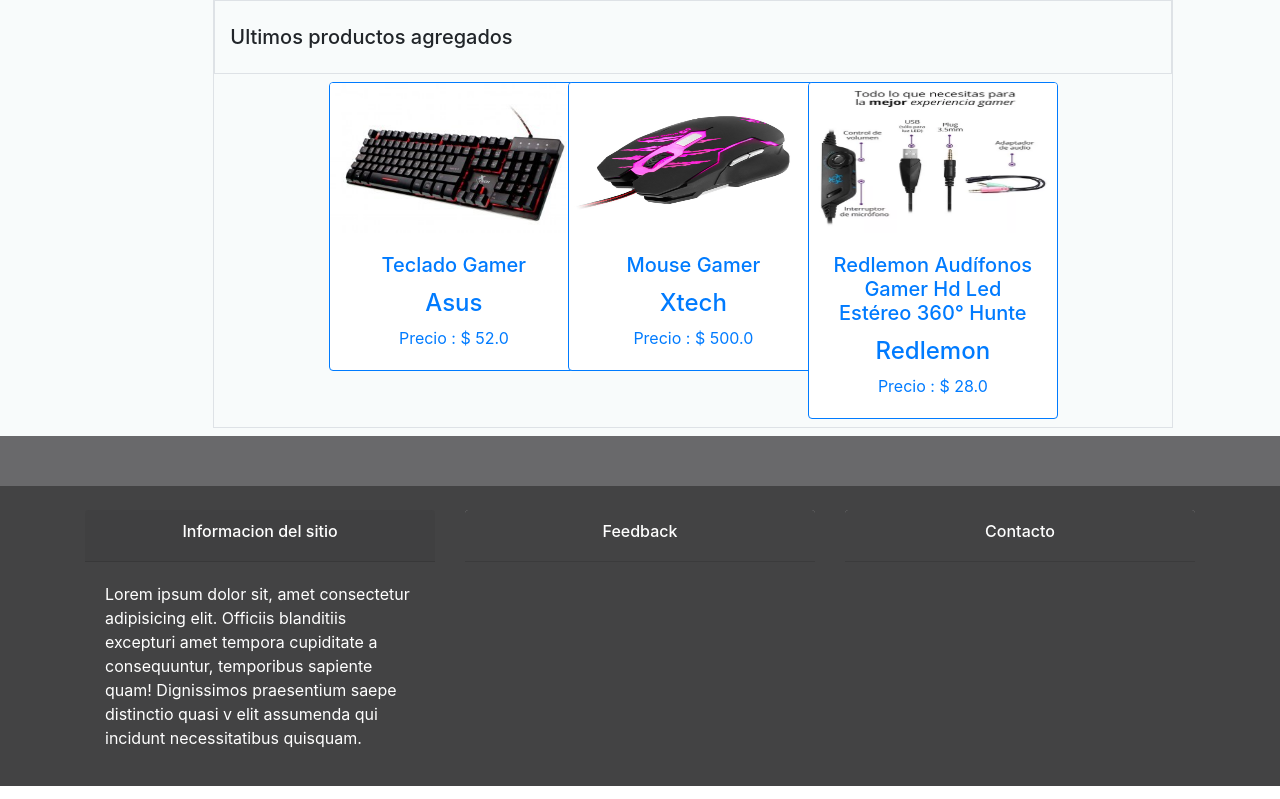
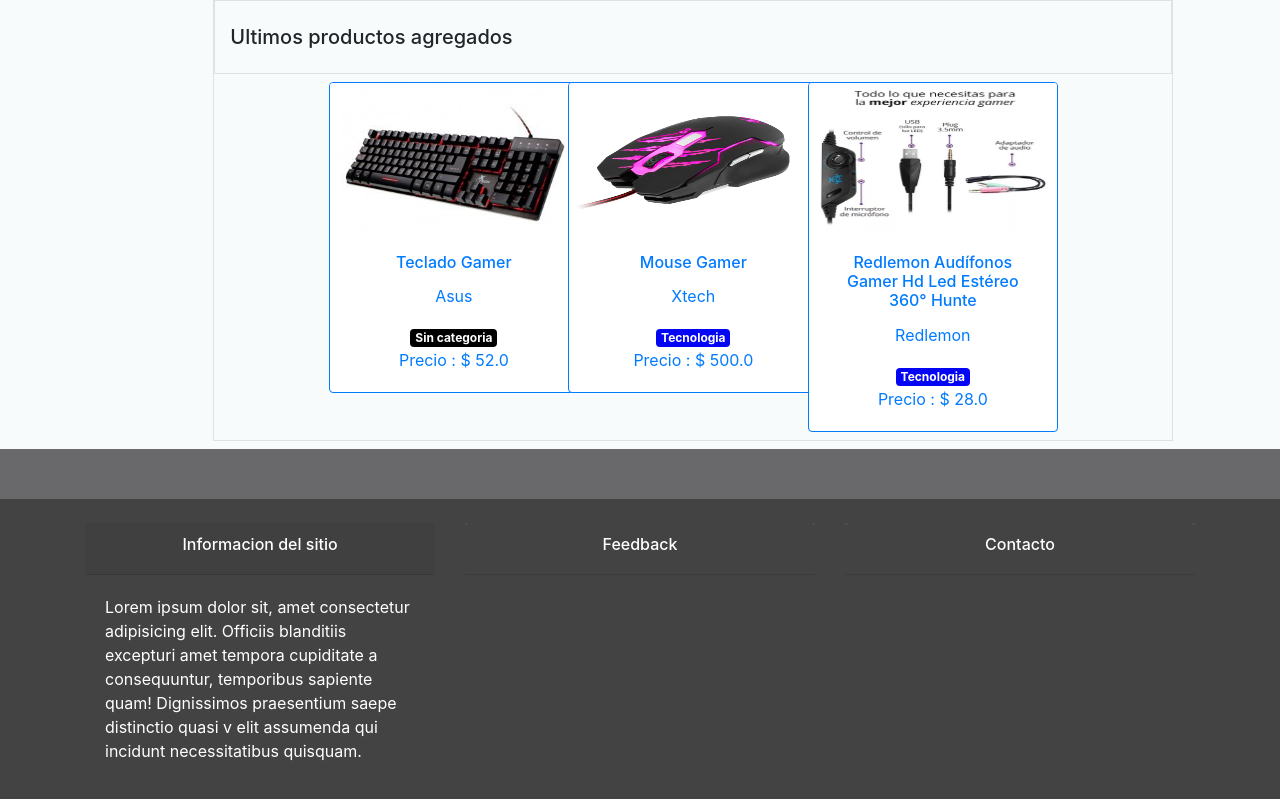
Before and after one commit to Ale-Puerto/ecommerce, a Django app: page / in a window 1280 px wide. Shown: the part 1121-1920 px from the top of the page. Run offline with Django 3.2, Linux system fonts and the light colour scheme; data comes from the database, SQL or seed files in the repository; both versions use the stored data as it was after the commit; some libraries are stand-ins or nearby versions; some web fonts are replaced.

Commit message:
Modificaciones varias

```diff
--- a/static/css/style.css
+++ b/static/css/style.css
@@ -7,3 +7,14 @@
     margin-left: 350px;
     margin-bottom: 200px;
 }
+
+.price{
+    color: #333;
+    font-family: 'Comfortaa', cursive;
+}
+
+.descuento{
+    text-decoration: line-through;
+    color: #333;
+    font-family: 'Comfortaa', cursive;
+}
--- a/templates/base.html
+++ b/templates/base.html
@@ -143,5 +143,11 @@
 <script src="https://cdnjs.cloudflare.com/ajax/libs/popper.js/1.12.9/umd/popper.min.js" integrity="sha384-ApNbgh9B+Y1QKtv3Rn7W3mgPxhU9K/ScQsAP7hUibX39j7fakFPskvXusvfa0b4Q" crossorigin="anonymous"></script>
 <script src="https://maxcdn.bootstrapcdn.com/bootstrap/4.0.0/js/bootstrap.min.js" integrity="sha384-JZR6Spejh4U02d8jOt6vLEHfe/JQGiRRSQQxSfFWpi1MquVdAyjUar5+76PVCmYl" crossorigin="anonymous"></script>
 
+
+{% block extra_js %}
+
+{% endblock extra_js %}
+
+
 </body>
 </html>
--- a/templates/index.html
+++ b/templates/index.html
@@ -72,9 +72,10 @@
             <a href="{{articulo.get_absolute_url}}">
             <div class="card border border-primary mt-2 mb-2" style="width: 250px;">
               <img src="{{articulo.imagen_presentacion.url}}" class="card-img-top" height="150px">
-              <div class="card-body">
-                <h5 class="card-title text-center">{{articulo.nombre}}</h5>
-                <h4 class="text-primary card-text text-center">{{articulo.marca}}</h4>
+              <div class="card-body text-center">
+                <h6 class="card-title text-center">{{articulo.nombre}}</h6>
+                <p class="text-primary card-text text-center">{{articulo.marca}}</p>
+                <span class="badge text-white m-auto" style="background-color: {{articulo.categoria.color_descriptivo}};">{{articulo.categoria.nombre}}</span>
                 <p class="card-text text-center"> Precio : $ {{articulo.precio}}</p>
 
               </div>
```
Also changed, not shown: db.sqlite3.
